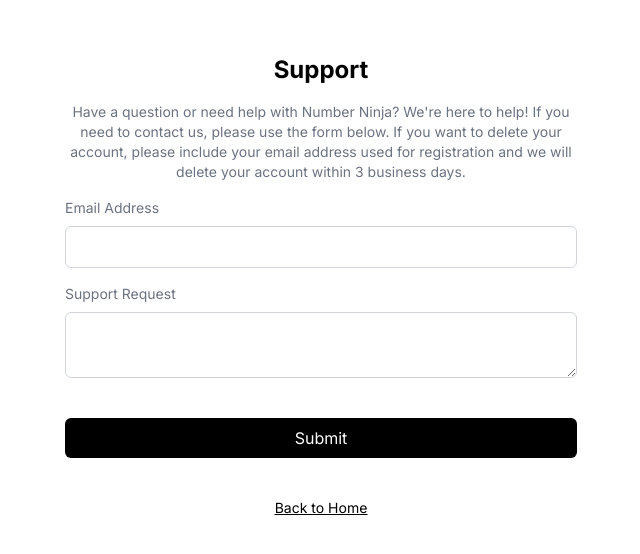
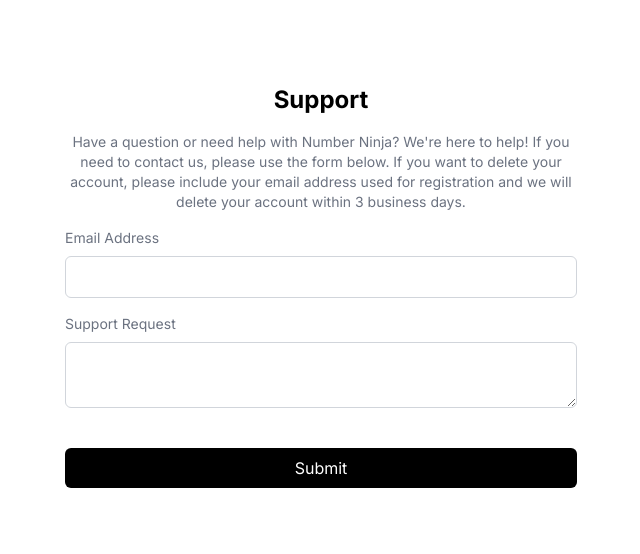
Before and after one commit to adamrichardturner/numberninja-landing, a Next.js app: page /support in a window 1280 px wide. Shown: the part 114-668 px from the top of the page, without its empty margins (319-959 px from the left). Built offline with nearby package versions, Linux system fonts and the light colour scheme.

Commit message:
Remove back to home

```diff
--- a/components/SupportForm/SupportForm.tsx
+++ b/components/SupportForm/SupportForm.tsx
@@ -43,9 +43,6 @@
           Submit
         </button>
       </form>
-      <div className='flex flex-col gap-2 w-full text-center text-sm mt-6 underline'>
-        <Link href='/'>Back to Home</Link>
-      </div>
     </div>
   )
 }
```
